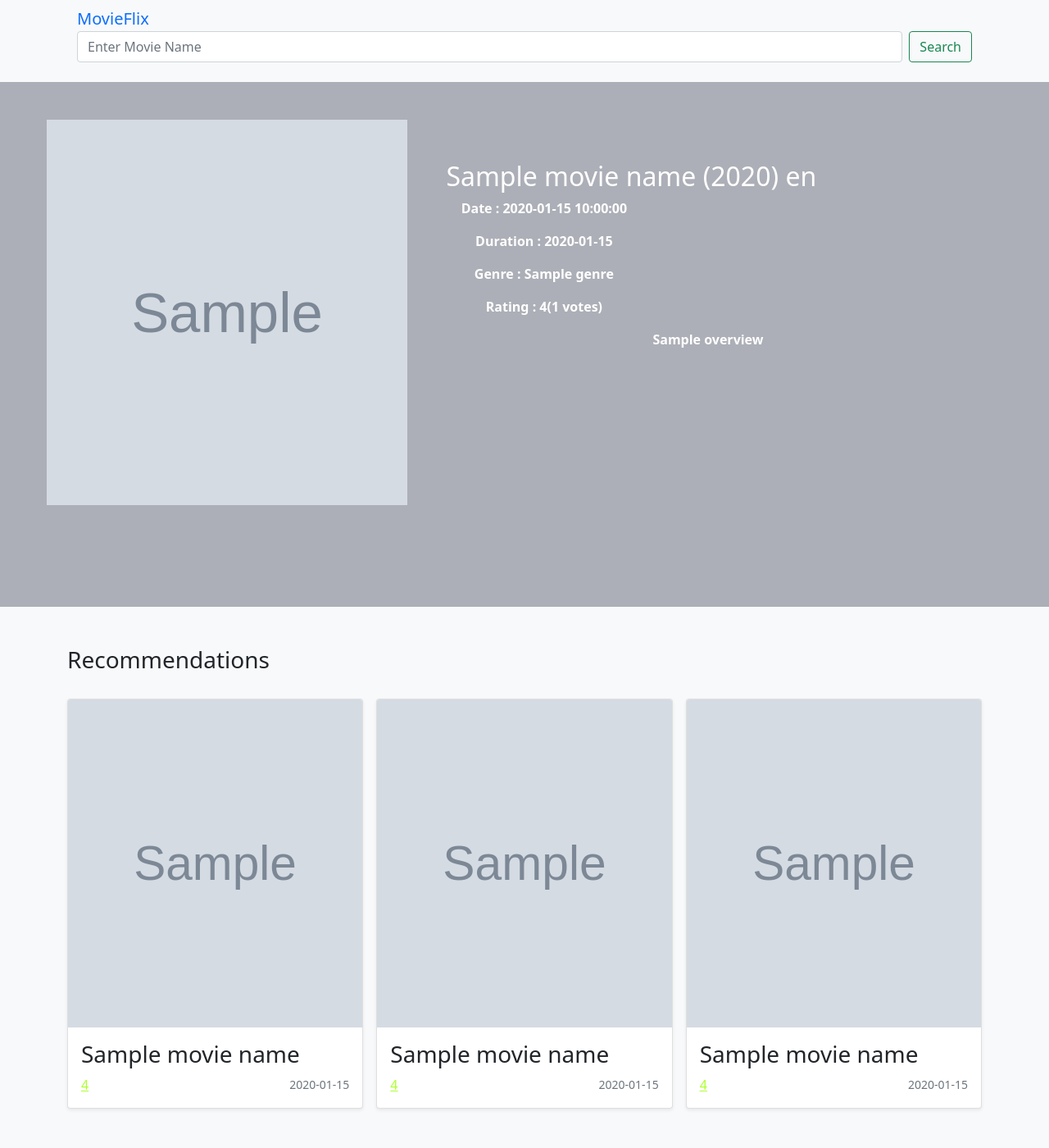
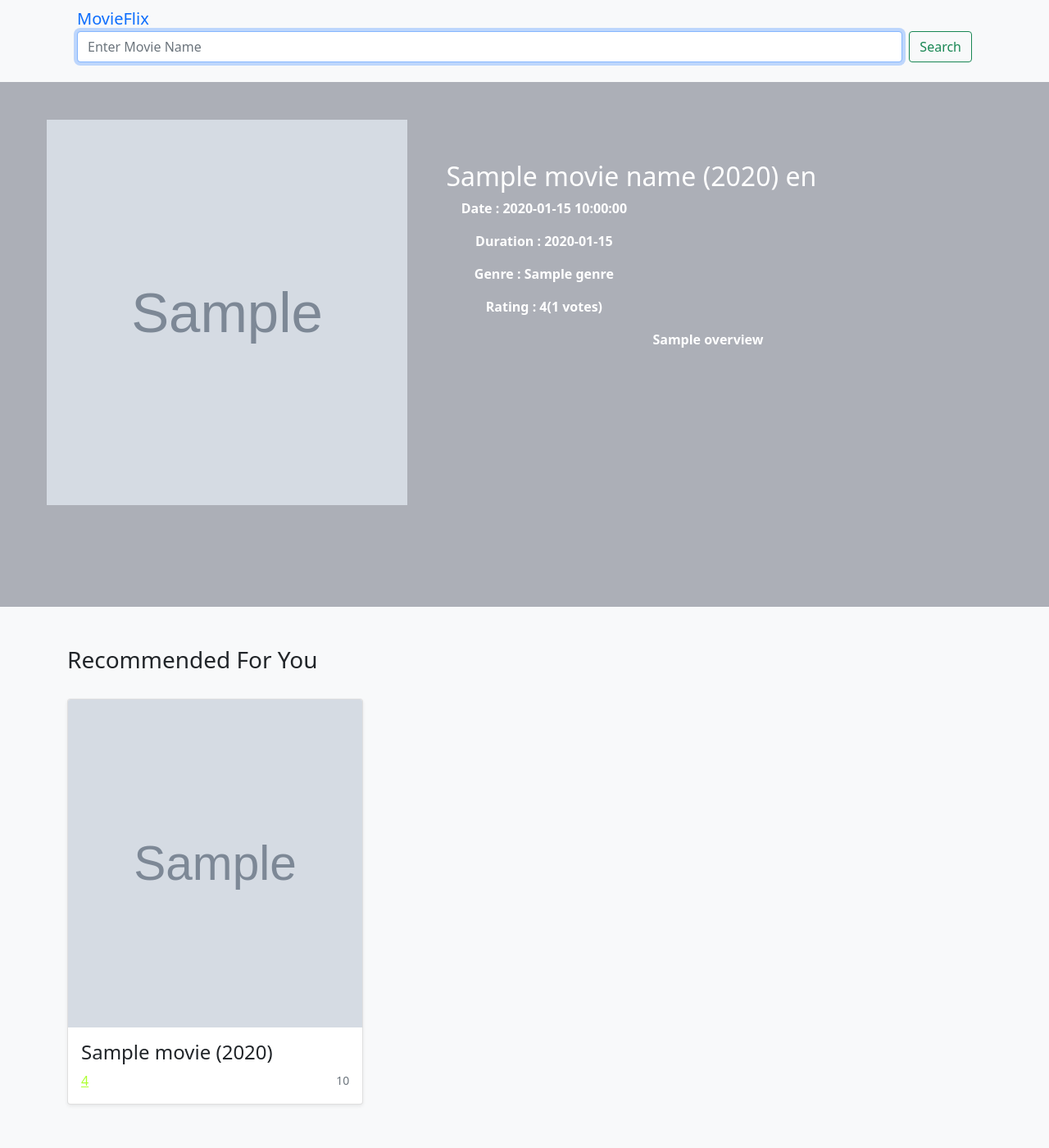
Before and after one commit to sandeepdot1/Movieflix, a Flask app: template templates/recommend.html in a window 1280 px wide. Shown: the whole page at 82% size. After the commit the page ends 1348 px from the top, so only its background shows below. Run offline with Flask 2, Linux system fonts and the light colour scheme; the template is opened without the code that fills it: most values are stand-ins (such as "Sample title", 1, 10 or a date in 2020); grey boxes marked "Sample" are stand-in pictures.

Commit message:
added routes for the flask app and updated the templates files

```diff
--- a/app.py
+++ b/app.py
@@ -75,123 +75,60 @@ def movie_runtime(duration):
 def home():
     return render_template("index.html")
 
-@app.route("/recommend",methods=["POST"])
+@app.route("/recommend",methods=["GET","POST"])
 def recommend():
-    movie_name = request.form.get("movie_name")
-    recommended_movies = find_recommendation(movie_name, data)
-    movie_name = movie_name.upper()
-    if type(recommended_movies) == type('string'): # no such movie found in the database
-        return redirect("/")
-    else:
-        tmdb_movie_object = Movie()
-        result = tmdb_movie_object.search(movie_name)
+    if request.method == "POST":
+        movie_name = request.form.get("movie_name")
+        recommended_movies = find_recommendation(movie_name, data)
+        movie_name = movie_name.upper()
 
-        # get movie id and movie title
-        movie_id = result[0].id
-        movie_title = result[0].title
+        if type(recommended_movies) == type('string'):
+            return redirect("/")
+        else:
+            tmdb_movie_object = Movie()
+            movie_list = tmdb_movie_object.search(movie_name)
 
-        # making API call
-        response = requests.get('https://api.themoviedb.org/3/movie/{}?api_key={}'.format(movie_id,tmdb.api_key))
-        movie_json = response.json()
+            # get movie id and movie title
+            movie_id = movie_list[0].id
 
-        imdb_id = movie_json['imdb_id']
-        poster_path = movie_json['poster_path']
-        img_path = 'https://image.tmdb.org/t/p/original{}'.format(poster_path)
-        movie_name = movie_json['title']
-        language = movie_json['original_language']
-        overview = movie_json['overview']
+            # making API call
+            response = requests.get('https://api.themoviedb.org/3/movie/{}?api_key={}'.format(movie_id,tmdb.api_key))
+            movie_json = response.json()
 
-        # getting list of genres form json
-        genre = list_of_genres(movie_json['genres'])
+            poster_path = movie_json['poster_path']
+            img_path = 'https://image.tmdb.org/t/p/original{}'.format(poster_path)
+            movie_name = movie_json['title']
+            lang = movie_json['original_language']
+            overview = movie_json['overview']
+            genre = list_of_genres(movie_json['genres'])
+            rating = movie_json['vote_average']
+            vote_count = "{:,}".format(movie_json['vote_count'])
+            release_day,release_month,release_year = date_convert(movie_json['release_date'])
+            release_date = "{} {},{}".format(release_month,release_day,release_year)
+            release_status = movie_json['status']
+            runtime = movie_runtime(movie_json['runtime'])
 
-        # getting votes with comma as thousands separators
-        rating = movie_json['vote_average']
-        vote_count = "{:,}".format(movie_json['vote_count'])
+            recommended_list = []
 
-        # convert date to readable format (eg. 10-06-2019 to June 10 2019)
-        release_day,release_month,release_year = date_convert(movie_json['release_date'])
-        release_date = "{} {},{}".format(release_month,release_day,release_year)
+            for movie_title in recommended_movies:
+                movie_dict = {}
+                result = tmdb_movie_object.search(movie_title)
+                movie_id = result[0].id
+                responses = requests.get('https://api.themoviedb.org/3/movie/{}?api_key={}'.format(movie_id,tmdb.api_key))
+                movies_json = responses.json()
+                movie_dict['Movie_name'] = movies_json['title']
+                movie_dict['Duration'] = movie_runtime(movies_json['runtime'])
+                movie_dict['Rating'] = movies_json['vote_average']
+                images = 'https://image.tmdb.org/t/p/original{}'.format(movies_json['poster_path'])
+                movie_dict['Image'] = images
+                r_day,r_month,r_year = date_convert(movies_json['release_date'])
+                movie_dict['Year'] = r_year
+                recommended_list.append(movie_dict)
 
-        # getting the status of the movie (released or not)
-        release_status = movie_json['status']
-
-        # convert minutes to hours minutes (eg. 148 minutes to 2 hours 28 mins)
-        runtime = movie_runtime(movie_json['runtime'])
-
-        return render_template('recommend.html', movie_name=movie_name, language=language,movie_year=release_year,
-        img_path=img_path, rating=rating, overview=overview, release_date=release_date, genre=genre, vote_count=vote_count,
-        release_status=release_status, runtime=runtime)
-
+            return render_template('recommend.html', movie_name=movie_name, language=lang, movie_year=release_year,
+            img_path=img_path, rating=rating, overview=overview, release_date=release_date, genre=genre, vote_count=vote_count,
+            release_status=release_status, runtime=runtime, recommended_movies=recommended_movies, result_list=recommended_list)
 
 
 if __name__ == "__main__":
     app.run(debug=True)
-
-
-
-
-
-    # movie_name = "avatar"
-    # recommended_movies = find_recommendation(movie_name, data)
-    # movie_name = movie_name.upper()
-    # movie_details = {}
-
-    # if type(recommended_movies) == type('string'): # no such movie found in the database
-    #     print("NO MOVIES FOUND!..")
-    # else:
-
-        # tmdb_movie_object = Movie()
-        # result = tmdb_movie_object.search(movie_name)
-
-        # # get movie id and movie title
-        # movie_id = result[0].id
-        # movie_title = result[0].title
-
-        # # making API call
-        # response = requests.get('https://api.themoviedb.org/3/movie/{}?api_key={}'.format(movie_id,tmdb.api_key))
-        # movie_json = response.json()
-        # imdb_id = movie_json['imdb_id']
-        # poster_path = movie_json['poster_path']
-        # img_path = 'https://image.tmdb.org/t/p/original{}'.format(poster_path)
-        # movie_details['movie_name'] = movie_json['title']
-        # movie_details['image'] = img_path
-
-        # # getting list of genres form json
-        # genre = list_of_genres(movie_json['genres'])
-        # movie_details['genre'] = genre
-
-        # # getting votes with comma as thousands separators
-        # vote_count = "{:,}".format(movie_json['vote_count'])
-        # movie_details['vote count'] = vote_count
-
-        # # convert date to readable format (eg. 10-06-2019 to June 10 2019)
-        # release_day,release_month,release_year = date_convert(movie_json['release_date'])
-        # release_date = "{} {},{}".format(release_month,release_day,release_year)
-        # movie_details['Date'] = release_date
-
-        # # getting the status of the movie (released or not)
-        # release_status = movie_json['status']
-        # movie_details['Released status'] = release_status
-
-        # # convert minutes to hours minutes (eg. 148 minutes to 2 hours 28 mins)
-        # runtime = movie_runtime(movie_json['runtime'])
-        # movie_details['runtime'] = runtime
-
-    # print()
-    # print("---Movie Details---")
-    # for key,value in movie_details.items():
-    #     print("{} : {}".format(key,value))
-
-    # print()
-    # print()
-
-    # print("----Top Recommendation----")
-    # for movie_title in recommended_movies:
-    #     movie_list = tmdb_movie_object.search(movie_title)
-    #     movie_id = movie_list[0].id
-    #     response = requests.get('https://api.themoviedb.org/3/movie/{}?api_key={}'.format(movie_id,tmdb.api_key))
-    #     movie_json = response.json()
-    #     img_path = 'https://image.tmdb.org/t/p/original{}'.format(movie_json['poster_path'])
-    #     print("{} : {}".format(movie_title,img_path))
-
-    # print()
--- a/templates/index.html
+++ b/templates/index.html
@@ -20,7 +20,7 @@
                     </li>
                 </ol>
                 <div class="carousel-inner">
-                    <div class="carousel-item active" data-bs-interval="5000">
+                    <div class="carousel-item active" data-bs-interval="10000">
                         <img alt="..." class="d-block w-100" src="{{url_for('static',filename='images/movie3.jpeg')}}">
                             <div class="carousel-caption d-none d-md-block text-light">
                                 <h1 align="left">
@@ -39,7 +39,7 @@
                             </div>
                         </img>
                     </div>
-                    <div class="carousel-item" data-bs-interval="5000">
+                    <div class="carousel-item" data-bs-interval="10000">
                         <img alt="..." class="d-block w-100" src="{{url_for('static',filename='images/movie1.jpeg')}}">
                             <div class="carousel-caption d-none d-md-block text-light">
                                 <h1 align="left">
@@ -58,7 +58,7 @@
                             </div>
                         </img>
                     </div>
-                    <div class="carousel-item" data-bs-interval="5000">
+                    <div class="carousel-item" data-bs-interval="10000">
                         <img alt="..." class="d-block w-100" src="{{url_for('static',filename='images/movie2.jpeg')}}">
                             <div class="carousel-caption d-none d-md-block text-light">
                                 <h1 align="left">
--- a/templates/recommend.html
+++ b/templates/recommend.html
@@ -1,7 +1,6 @@
 {% extends "layout.html" %}
 
 {% block body %}
-
 <nav class="navbar navbar-light bg-light">
     <div class="container">
         <div class="container align-content-center">
@@ -10,11 +9,11 @@
             </a>
         </div>
         <div class="container-fluid">
-            <form class="d-flex">
-                <input aria-label="Search" class="form-control me-2" placeholder="Enter Movie Name" type="search">
-                <button class="btn btn-outline-success" type="submit">
-                    Search
-                </button>
+            <form class="d-flex" action="/recommend" method="POST">
+                <input aria-label="Search" class="form-control me-2" autocomplete="off" autofocus placeholder="Enter Movie Name" type="search" name="movie_name">
+                    <button class="btn btn-outline-success" type="submit">
+                        Search
+                    </button>
                 </input>
             </form>
         </div>
@@ -23,74 +22,75 @@
 <section style="background: rgb(172,175,183); height: 80vh;">
     <div class="modal-body row">
         <div class="col-md-6 text-center">
-            <img src=" {{img_path}}" width="550" height="500"
-                style="padding-left: 10px; padding-right: 100px; padding-bottom: 0px; padding-top: 30px;border-radius: 5px;margin-bottom: 10px;">
+            <img height="500" src=" {{img_path}}" style="padding-left: 10px; padding-right: 100px; padding-bottom: 0px; padding-top: 30px;border-radius: 5px;margin-bottom: 10px;" width="550">
+            </img>
         </div>
         <div class="col-md-6 text-center">
             <h2 style="color: white; text-align: center;padding-right: 100px; padding-top: 80px;margin-left: -45%">
-                {{movie_name}} ({{movie_year}}) {{language}}</h2>
-            <div class="facts"
-                style="color: white;text-align: center;padding-right: 100px; padding-top: 0px;margin-left: -85%">
-                <ul><b>Date : {{release_date}}</b></ul>
-                <ul><b>Duration : {{runtime}}</b></ul>
-                <ul><b>Genre : {{genre}}</b></ul>
-                <ul><b>Rating : {{rating}}({{vote_count}} votes) </b></ul>
-                <ul><b>
-                        <p style="margin-left: 40%;">{{overview}}</p>
-                </ul></b>
+                {{movie_name}} ({{movie_year}}) {{language}}
+            </h2>
+            <div class="facts" style="color: white;text-align: center;padding-right: 100px; padding-top: 0px;margin-left: -85%">
+                <ul>
+                    <b>
+                        Date : {{release_date}}
+                    </b>
+                </ul>
+                <ul>
+                    <b>
+                        Duration : {{runtime}}
+                    </b>
+                </ul>
+                <ul>
+                    <b>
+                        Genre : {{genre}}
+                    </b>
+                </ul>
+                <ul>
+                    <b>
+                        Rating : {{rating}}({{vote_count}} votes)
+                    </b>
+                </ul>
+                <ul>
+                    <b>
+                        <p style="margin-left: 40%;">
+                            {{overview}}
+                        </p>
+                    </b>
+                </ul>
             </div>
         </div>
     </div>
 </section>
-
 <div class="album py-5 bg-light">
     <div class="container">
         <centre>
-            <h3 style="padding-bottom: 2%;">Recommendations</h3>
+            <h3 style="padding-bottom: 2%;">
+                Recommended For You
+            </h3>
         </centre>
         <div class="row row-cols-1 row-cols-sm-2 row-cols-md-3 g-3">
+            {% for movie in result_list %}
             <div class="col">
                 <div class="card shadow-sm">
-                    <img class="bd-placeholder-img card-img-top" width="100%" height="400" src="{{img_path}}" alt="..."
-                        role="img">
-
-                    <div class="card-body">
-                        <h3 class="card-text">{{movie_name}}</h3>
-                        <div class="d-flex justify-content-between align-items-center">
-                            <a href="#" style="color: greenyellow;" class="stretched-link">{{rating}}</a>
-                            <small class="text-muted">{{runtime}}</small>
+                    <img alt="..." class="bd-placeholder-img card-img-top" height="400" role="img" src="{{movie['Image']}}" width="100%">
+                        <div class="card-body">
+                            <h4 class="card-text">
+                                {{movie['Movie_name']}} ({{movie['Year']}})
+                            </h4>
+                            <div class="d-flex justify-content-between align-items-center">
+                                <a class="stretched-link" href="#" style="color: greenyellow;">
+                                    {{movie['Rating']}}
+                                </a>
+                                <small class="text-muted">
+                                    {{movie['Duration']}}
+                                </small>
+                            </div>
                         </div>
-                    </div>
+                    </img>
                 </div>
             </div>
-            <div class="col">
-                <div class="card shadow-sm">
-                    <img class="bd-placeholder-img card-img-top" width="100%" height="400" src="{{img_path}}" alt="..."
-                        role="img">
-                    <div class="card-body">
-                        <h3 class="card-text">{{movie_name}}</h3>
-                        <div class="d-flex justify-content-between align-items-center">
-                            <a href="#" style="color: greenyellow;" class="stretched-link">{{rating}}</a>
-                            <small class="text-muted">{{runtime}}</small>
-                        </div>
-                    </div>
-                </div>
-            </div>
-            <div class="col">
-                <div class="card shadow-sm">
-                    <img class="bd-placeholder-img card-img-top" width="100%" height="400" src="{{img_path}}" alt="...">
-
-                    <div class="card-body">
-                        <h3 class="card-text">{{movie_name}}</h3>
-                        <div class="d-flex justify-content-between align-items-center">
-                            <a href="#" style="color: greenyellow;" class="stretched-link">{{rating}}</a>
-                            <small class="text-muted">{{runtime}}</small>
-                        </div>
-                    </div>
-                </div>
-            </div>
+            {% endfor %}
         </div>
     </div>
 </div>
-
 {% endblock %}
```
